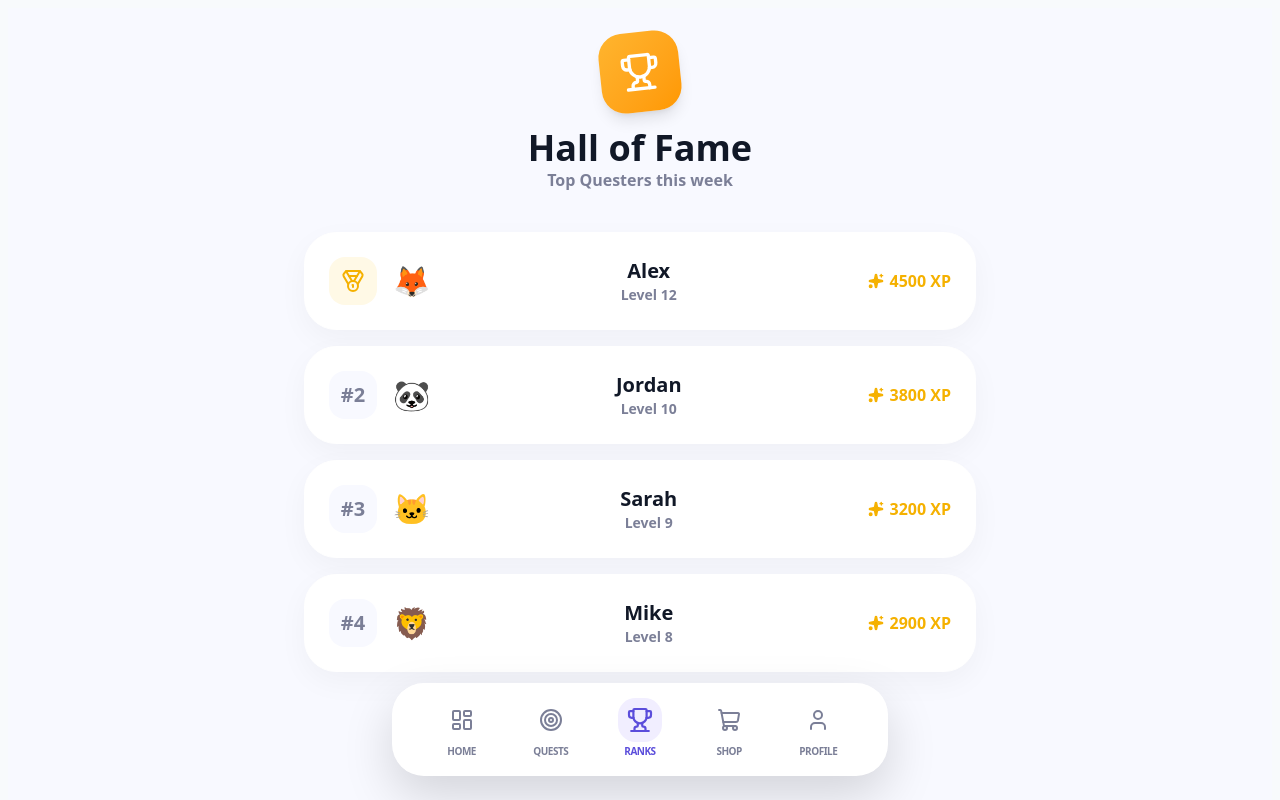
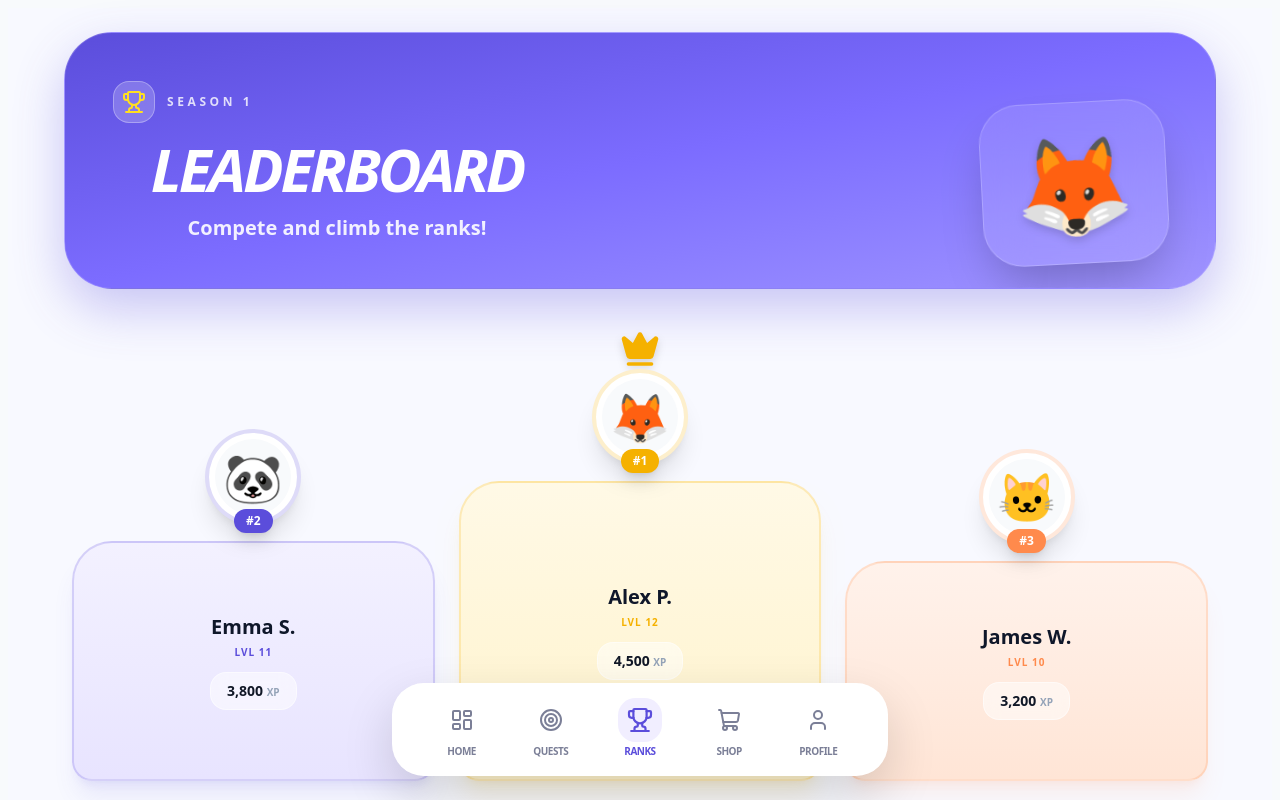
Before and after one commit to LazyYeou/questify, a React (Vite) app: page / in a window 1280 px wide. Both pictures are taken after a click on the button "RANKS". Shown: the top 800 px of the page. Built offline with nearby package versions, Linux system fonts and the light colour scheme; no server answers.

Commit message:
style: styling leaderboard podium UI

```diff
--- a/src/react-app/pages/LeaderboardPage.tsx
+++ b/src/react-app/pages/LeaderboardPage.tsx
@@ -1,45 +1,216 @@
 import React from 'react';
-import { Trophy, Medal, Sparkles } from 'lucide-react';
+import { Trophy, Crown, User } from 'lucide-react';
+
+interface LeaderboardEntry {
+  rank: number;
+  name: string;
+  level: number;
+  xp: number;
+  avatar: string;
+  isCurrentUser?: boolean;
+}
 
 const LeaderboardPage: React.FC = () => {
-  const players = [
-    { rank: 1, name: "Alex", exp: 4500, level: 12, avatar: "🦊" },
-    { rank: 2, name: "Jordan", exp: 3800, level: 10, avatar: "🐼" },
-    { rank: 3, name: "Sarah", exp: 3200, level: 9, avatar: "🐱" },
-    { rank: 4, name: "Mike", exp: 2900, level: 8, avatar: "🦁" },
+  const leaderboardData: LeaderboardEntry[] = [
+    { rank: 1, name: "Alex P.", level: 12, xp: 4500, avatar: "🦊" },
+    { rank: 2, name: "Emma S.", level: 11, xp: 3800, avatar: "🐼" },
+    { rank: 3, name: "James W.", level: 10, xp: 3200, avatar: "🐱" },
+    { rank: 4, name: "Sophia R.", level: 9, xp: 2950, avatar: "🦁" },
+    { rank: 5, name: "Lucas M.", level: 8, xp: 2700, avatar: "🐻" },
+    { rank: 6, name: "You (Hero)", level: 8, xp: 2550, avatar: "🐯", isCurrentUser: true },
+    { rank: 7, name: "Olivia G.", level: 7, xp: 2200, avatar: "🐨" },
+    { rank: 8, name: "Noah B.", level: 7, xp: 1950, avatar: "🐰" },
+    { rank: 9, name: "Mia K.", level: 6, xp: 1700, avatar: "🐹" },
+    { rank: 10, name: "Ethan H.", level: 6, xp: 1500, avatar: "🐭" },
   ];
 
+  const top3 = leaderboardData.slice(0, 3);
+  const others = leaderboardData.slice(3);
+
   return (
-    <div className="w-full max-w-2xl mx-auto pb-24">
-      <div className="flex flex-col items-center mb-10">
-        <div className="w-20 h-20 bg-gradient-to-br from-[#FFB52E] to-[#FF9800] rounded-[24px] flex items-center justify-center shadow-lg mb-4 transform -rotate-6">
-          <Trophy className="w-10 h-10 text-white" />
+    <div className="w-full flex flex-col gap-6 sm:gap-8 pb-32 animate-in fade-in duration-700">
+      {/* 1. TOP HERO BANNER */}
+      <div className="relative overflow-hidden bg-gradient-to-br from-[#5B4DDB] via-[#7C6CFF] to-[#A094FF] rounded-[32px] sm:rounded-[48px] p-6 sm:p-12 shadow-[0_20px_50px_rgba(91,77,219,0.3)] border border-white/20">
+        <div className="relative z-10 max-w-[200px] sm:max-w-md">
+          <div className="flex items-center gap-2 sm:gap-3 mb-3 sm:mb-4">
+            <div className="bg-white/20 backdrop-blur-md p-1.5 sm:p-2 rounded-xl sm:rounded-2xl border border-white/30">
+              <Trophy className="w-4 h-4 sm:w-6 sm:h-6 text-yellow-300" />
+            </div>
+            <span className="text-white/80 font-black text-[8px] sm:text-xs uppercase tracking-[0.2em] sm:tracking-[0.3em]">Season 1</span>
+          </div>
+          <h1 className="text-3xl sm:text-6xl font-black text-white mb-2 sm:mb-4 tracking-tighter italic uppercase leading-none">
+            Leaderboard
+          </h1>
+          <p className="text-white/90 text-sm sm:text-xl font-bold leading-tight">
+            Compete and climb the ranks!
+          </p>
         </div>
-        <h1 className="text-4xl font-black text-[#111827]">Hall of Fame</h1>
-        <p className="text-[#7B7F97] font-bold">Top Questers this week</p>
+
+        {/* Mascot Area */}
+        <div className="absolute right-[-10px] bottom-[-10px] sm:right-12 sm:bottom-6 flex flex-col items-center">
+          <div className="relative">
+            {/* Mascot Placeholder (Fox) */}
+            <div className="bg-white/10 backdrop-blur-xl rounded-[24px] sm:rounded-[40px] p-4 sm:p-8 border border-white/20 flex flex-col items-center shadow-2xl transform rotate-[-3deg] hover:rotate-0 transition-transform duration-500">
+              <div className="text-5xl sm:text-8xl drop-shadow-lg select-none">🦊</div>
+            </div>
+          </div>
+        </div>
       </div>
 
-      <div className="space-y-4">
-        {players.map((player) => (
-          <div key={player.rank} className="bg-white rounded-[32px] p-6 flex items-center gap-4 shadow-[0_10px_30px_rgba(0,0,0,0.04)] border border-white">
-            <div className={`w-12 h-12 rounded-2xl flex items-center justify-center font-black text-xl ${
-              player.rank === 1 ? 'bg-[#FFF9E6] text-[#F5B100]' : 'bg-[#F8F9FF] text-[#7B7F97]'
-            }`}>
-              {player.rank === 1 ? <Medal /> : `#${player.rank}`}
-            </div>
-            <div className="text-3xl">{player.avatar}</div>
-            <div className="flex-1">
-              <h3 className="font-extrabold text-xl text-[#111827]">{player.name}</h3>
-              <p className="text-[#7B7F97] font-bold text-sm">Level {player.level}</p>
-            </div>
-            <div className="text-right">
-              <div className="flex items-center justify-end gap-1.5 text-[#F5B100] font-black">
-                <Sparkles size={16} fill="currentColor" />
-                <span>{player.exp} XP</span>
-              </div>
-            </div>
+      {/* 2. TOP 3 PODIUM SECTION */}
+      <div className="flex flex-row items-end justify-center gap-2 sm:gap-6 mt-8 sm:mt-12 px-1 sm:px-2">
+        {/* Rank 2 */}
+        <PodiumCard
+          entry={top3[1]}
+          rank={2}
+          highlightColor="silver"
+          heightClass="h-[120px] sm:h-[240px]"
+        />
+
+        {/* Rank 1 */}
+        <PodiumCard
+          entry={top3[0]}
+          rank={1}
+          highlightColor="gold"
+          heightClass="h-[150px] sm:h-[300px]"
+          isWinner
+        />
+
+        {/* Rank 3 */}
+        <PodiumCard
+          entry={top3[2]}
+          rank={3}
+          highlightColor="bronze"
+          heightClass="h-[100px] sm:h-[220px]"
+        />
+      </div>
+
+      {/* 3. LEADERBOARD LIST CARD */}
+      <div className="bg-white rounded-[32px] sm:rounded-[48px] p-4 sm:p-10 shadow-[0_10px_40px_rgba(0,0,0,0.03)] border border-slate-100 mt-2 sm:mt-4 overflow-hidden">
+        <div className="flex items-center justify-between mb-6 sm:mb-8 px-2 sm:px-4">
+          <h2 className="text-base sm:text-xl font-black text-[#111827] uppercase tracking-widest italic text-left">Hall of Fame</h2>
+          <div className="flex items-center gap-2 bg-[#F8F9FF] px-3 py-1.5 sm:px-4 sm:py-2 rounded-xl sm:rounded-2xl border border-slate-50">
+            <User size={12} className="text-[#5B4DDB] sm:w-4 sm:h-4" />
+            <span className="text-[8px] sm:text-[10px] font-black text-[#7B7F97] uppercase tracking-widest">Global Ranks</span>
           </div>
-        ))}
+        </div>
+
+        <div className="space-y-1 sm:space-y-2">
+          {others.map((entry) => (
+            <LeaderboardRow key={entry.rank} entry={entry} />
+          ))}
+        </div>
+      </div>
+    </div>
+  );
+};
+
+const PodiumCard = ({
+  entry,
+  rank,
+  highlightColor,
+  heightClass,
+  isWinner = false
+}: {
+  entry: LeaderboardEntry;
+  rank: number;
+  highlightColor: 'gold' | 'silver' | 'bronze';
+  heightClass: string;
+  isWinner?: boolean;
+}) => {
+  const colors = {
+    gold: {
+      bg: 'bg-gradient-to-b from-[#FFF9E6] to-[#FFF3CC]',
+      border: 'border-[#F5B100]/20',
+      accent: 'text-[#F5B100]',
+      shadow: 'shadow-[#F5B100]/10',
+      rankBg: 'bg-[#F5B100]'
+    },
+    silver: {
+      bg: 'bg-gradient-to-b from-[#F3F1FF] to-[#E8E4FF]',
+      border: 'border-[#5B4DDB]/20',
+      accent: 'text-[#5B4DDB]',
+      shadow: 'shadow-[#5B4DDB]/10',
+      rankBg: 'bg-[#5B4DDB]'
+    },
+    bronze: {
+      bg: 'bg-gradient-to-b from-[#FFF2EB] to-[#FFE5D6]',
+      border: 'border-[#FF8A4C]/20',
+      accent: 'text-[#FF8A4C]',
+      shadow: 'shadow-[#FF8A4C]/10',
+      rankBg: 'bg-[#FF8A4C]'
+    }
+  };
+
+  const c = colors[highlightColor];
+
+  return (
+    <div className={`flex-1 w-full flex flex-col items-center justify-end group transition-all duration-500`}>
+      <div className="relative mb-2 sm:mb-4 flex flex-col items-center">
+        {isWinner && (
+          <Crown className="absolute -top-6 sm:-top-10 text-[#F5B100] w-6 h-6 sm:w-10 sm:h-10 drop-shadow-lg" fill="currentColor" />
+        )}
+        <div className={`w-14 h-14 sm:w-24 sm:h-24 rounded-full bg-white p-1 sm:p-1.5 shadow-xl border-2 sm:border-4 ${c.border} z-10 transition-transform group-hover:scale-110 duration-500`}>
+          <div className="w-full h-full rounded-full bg-slate-50 flex items-center justify-center text-2xl sm:text-5xl select-none">
+            {entry.avatar}
+          </div>
+        </div>
+        <div className={`absolute -bottom-1 sm:-bottom-2 z-20 px-2 py-0.5 sm:px-3 sm:py-1 rounded-full ${c.rankBg} text-white font-black text-[8px] sm:text-xs shadow-lg`}>
+          #{rank}
+        </div>
+      </div>
+
+      <div className={`${heightClass} w-full ${c.bg} ${c.border} border-2 rounded-t-[24px] sm:rounded-t-[40px] rounded-b-[12px] sm:rounded-b-[20px] p-2 sm:p-6 flex flex-col items-center justify-center text-center shadow-xl ${c.shadow} relative group-hover:translate-y-[-5px] transition-transform duration-500`}>
+        <h3 className="font-black text-slate-900 text-[10px] sm:text-xl truncate w-full mb-0.5 sm:mb-1">
+          {entry.name}
+        </h3>
+        <p className={`${c.accent} font-black text-[7px] sm:text-[10px] uppercase tracking-widest mb-1.5 sm:mb-3`}>
+          Lvl {entry.level}
+        </p>
+
+        <div className="bg-white/50 backdrop-blur-sm px-2 py-1 sm:px-4 sm:py-2 rounded-lg sm:rounded-2xl border border-white/50 flex items-center gap-1 sm:gap-2">
+          <span className="font-black text-[#111827] text-[9px] sm:text-sm">
+            {entry.xp.toLocaleString()} <span className="text-[7px] sm:text-[10px] text-slate-400">XP</span>
+          </span>
+        </div>
+      </div>
+    </div>
+  );
+};
+
+const LeaderboardRow = ({ entry }: { entry: LeaderboardEntry }) => {
+  return (
+    <div className={`group flex items-center gap-2 sm:gap-4 p-3 sm:p-4 rounded-2xl sm:rounded-3xl border transition-all duration-300 ${
+      entry.isCurrentUser
+        ? "bg-gradient-to-r from-[#F1EEFF] to-white border-[#5B4DDB]/20 shadow-lg shadow-[#5B4DDB]/5 scale-[1.01] sm:scale-[1.02] z-10"
+        : "bg-white border-transparent hover:bg-slate-50 hover:border-slate-100"
+    }`}>
+      <div className={`w-8 h-8 sm:w-10 sm:h-10 rounded-lg sm:rounded-xl flex items-center justify-center font-black text-xs sm:text-sm ${
+        entry.isCurrentUser ? "bg-[#5B4DDB] text-white" : "bg-slate-50 text-[#7B7F97]"
+      }`}>
+        {entry.rank}
+      </div>
+
+      <div className="w-10 h-10 sm:w-12 sm:h-12 rounded-xl sm:rounded-2xl bg-[#F8F9FF] flex items-center justify-center text-xl sm:text-2xl shadow-inner border border-white select-none shrink-0">
+        {entry.avatar}
+      </div>
+
+      <div className="flex-1 min-w-0">
+        <h4 className={`font-black text-sm sm:text-base truncate ${entry.isCurrentUser ? "text-[#5B4DDB]" : "text-[#111827]"}`}>
+          {entry.name}
+          {entry.isCurrentUser && <span className="ml-1.5 inline-block px-1.5 py-0.5 bg-[#5B4DDB]/10 text-[#5B4DDB] text-[7px] rounded-full uppercase tracking-tighter align-middle">You</span>}
+        </h4>
+        <p className="text-[#7B7F97] font-bold text-[8px] sm:text-[10px] uppercase tracking-widest">
+          Lvl {entry.level}
+        </p>
+      </div>
+
+      <div className="text-right flex flex-col items-end">
+        <div className="flex items-center gap-1 bg-slate-50 px-3 py-1.5 sm:px-4 sm:py-2 rounded-lg sm:rounded-xl border border-slate-100 group-hover:bg-white transition-colors">
+          <span className="font-black text-[#111827] text-xs sm:text-sm">
+            {entry.xp.toLocaleString()} <span className="text-[8px] sm:text-[10px] text-[#7B7F97] opacity-60">XP</span>
+          </span>
+        </div>
       </div>
     </div>
   );
```
